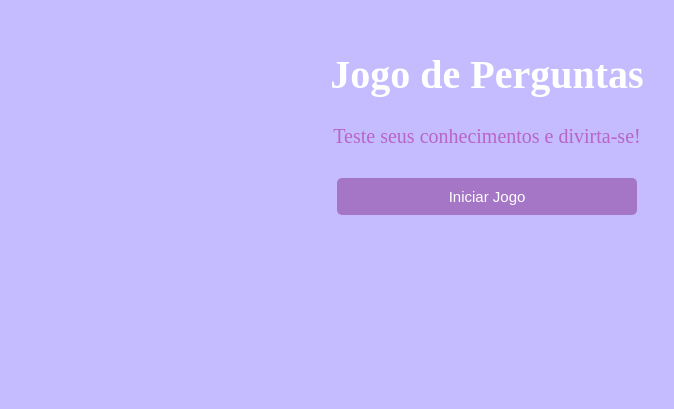
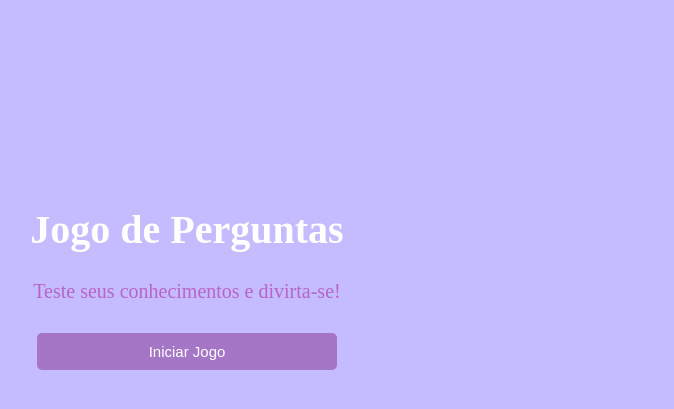
Before and after one commit to Beatriz20005/Projeto-Ocara, a plain HTML site: page index.html in a window 1280 px wide. Shown: the part 141-550 px from the top of the page, without its empty margins (153-827 px from the left). Drawn offline with Linux system fonts and the light colour scheme.

Commit message:
Update style.css

```diff
--- a/style.css
+++ b/style.css
@@ -7,10 +7,13 @@ body {
 }
 
 .tela {
-    margin-top: 15%;
+     width: 50%;
+    padding: 20px;
+    margin-top: 300px;
     font-family: serif, sans-serif;
     font-size: 20px;
     color: rgb(184, 100, 201);
+    text-align: center;
 
 }
 
```
